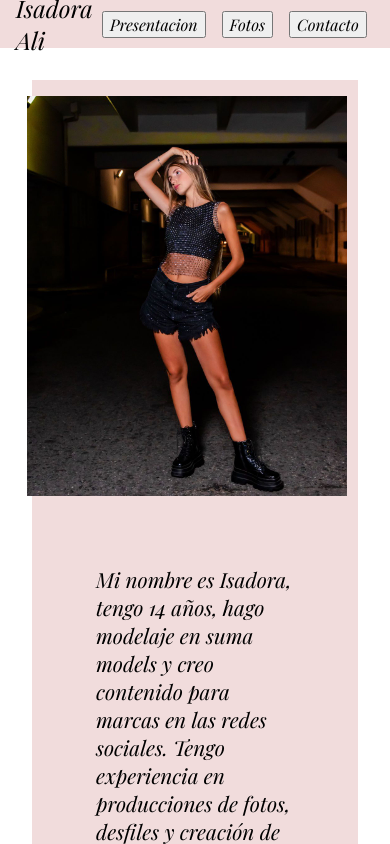
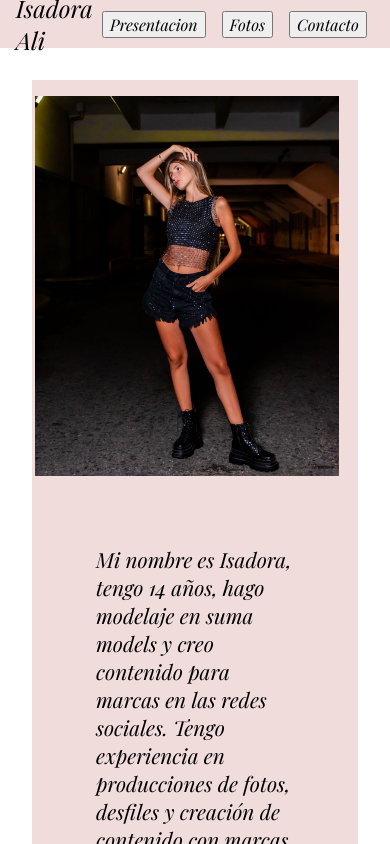
Before and after one commit to Ttbias2/Portfolio_isadora, an Angular app: page / in a window 390 px wide. Shown: the top 844 px of the page. Built offline with nearby package versions, Linux system fonts and the light colour scheme.

Commit message:
portfolio v1.1

```diff
--- a/src/app/app.component.css
+++ b/src/app/app.component.css
@@ -23,3 +23,9 @@ button{
     margin-right: 1rem;
     font-size: 1rem;
 }
+
+@media screen and (max-width: 768px){
+    header{
+        font-size: 1rem;
+    }
+}
--- a/src/app/galeria/galeria.component.css
+++ b/src/app/galeria/galeria.component.css
@@ -45,11 +45,19 @@ video{
         justify-content: center;
     }
 
-    /*button{
+    div{
+        width: 19rem;
+    }
+
+    img{
+        width: 19rem;
+    }
+
+    button{
         height: 1.7rem;
     }
 
     #btncrea{
         font-size: .8rem;
-    }*/
+    }
 }
--- a/src/app/presentacion/presentacion.component.css
+++ b/src/app/presentacion/presentacion.component.css
@@ -32,7 +32,7 @@ p{
     }
 
     img{
-        width: 20rem;
+        width: 19rem;
     }
 
     p{
```
